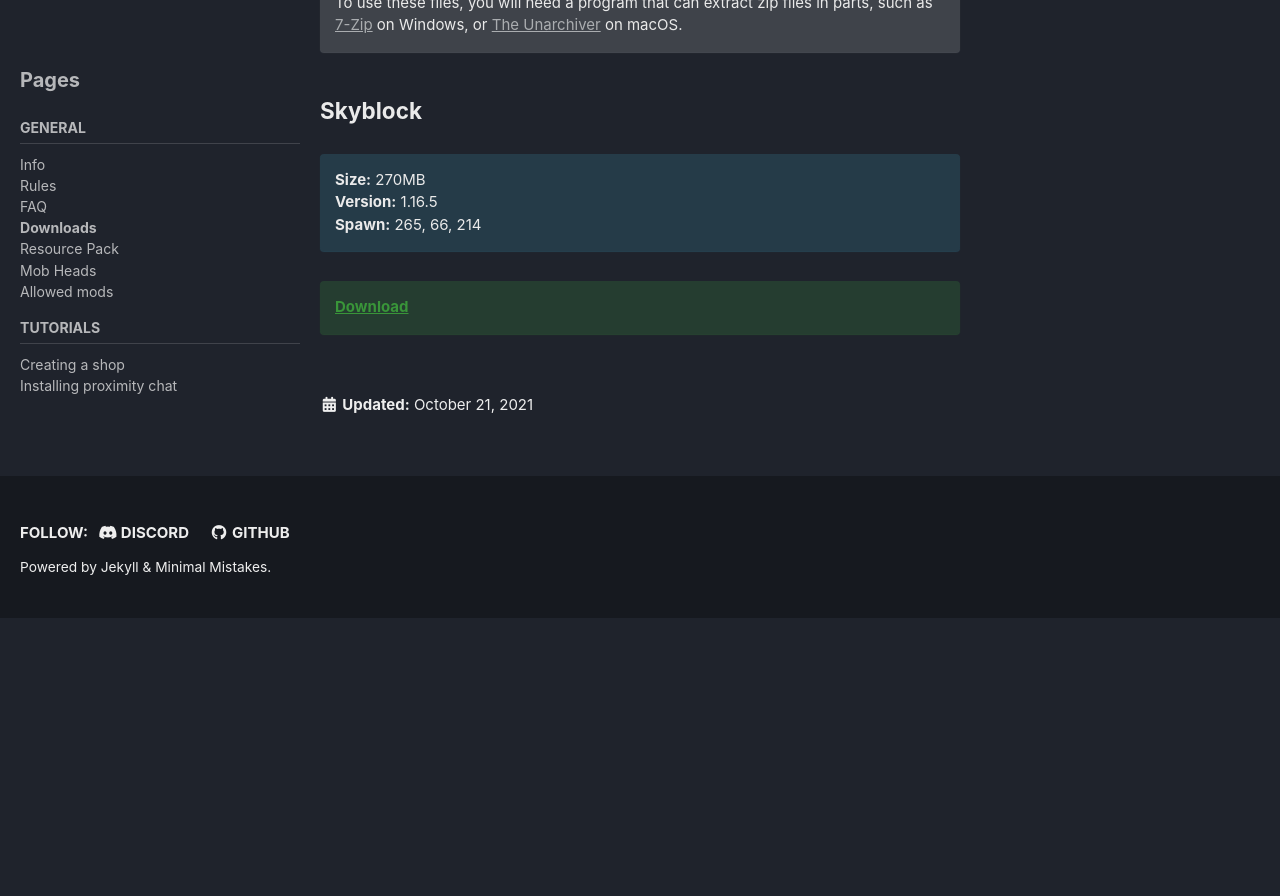
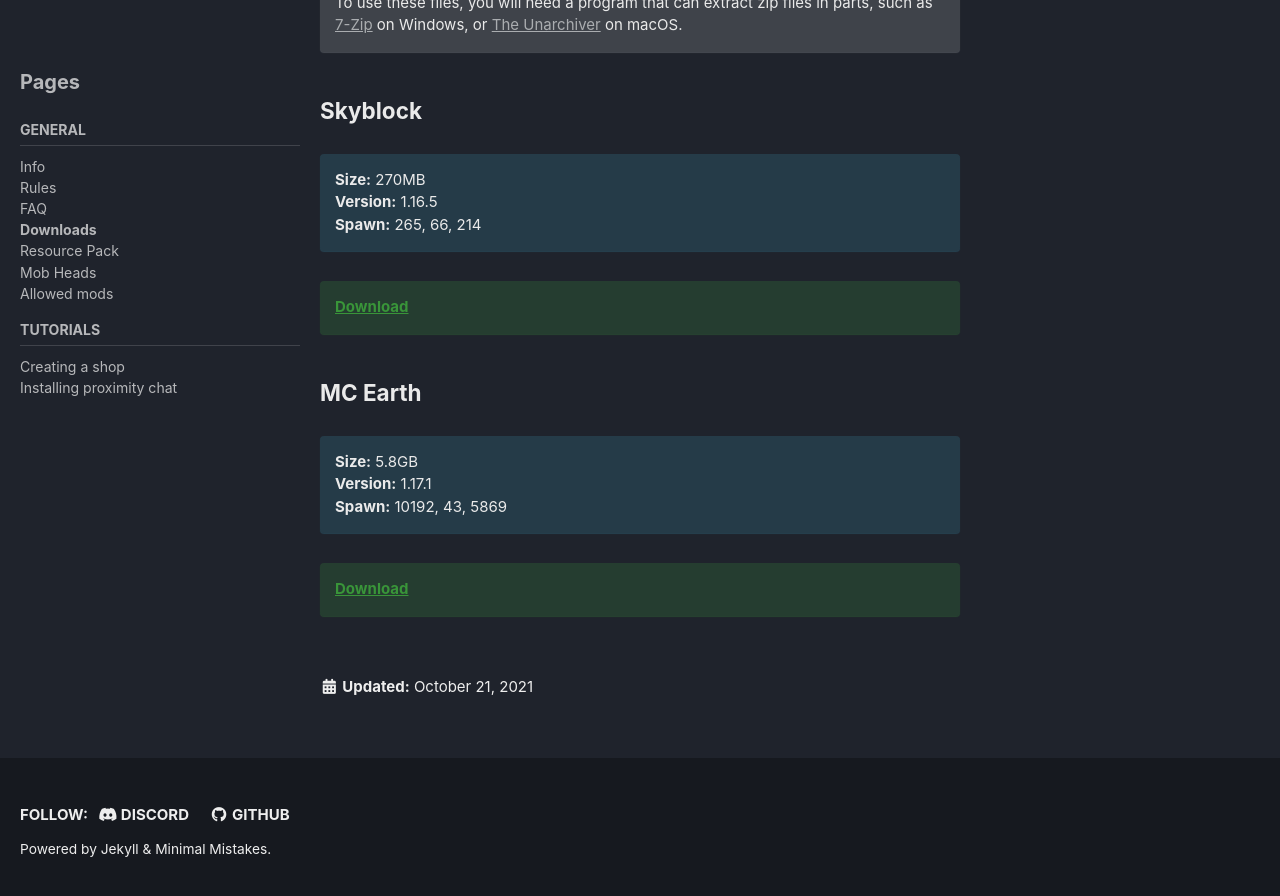
Before and after one commit to MumboDiscord/spooncraft-docs, a Jekyll site: the page built from downloads.markdown, in a window 1280 px wide and 900 px high, scrolled down 2110 px. Shown: the top 896 px of the window. Built offline with Jekyll 4.4.1, drawn with Linux system fonts in a browser that asks for light colours; cached includes are drawn as plain includes; before the commit the page ends 2728 px from its top, so only the background shows below that.

Commit message:
Update downloads.markdown

```diff
--- a/downloads.markdown
+++ b/downloads.markdown
@@ -94,3 +94,13 @@ To use these files, you will need a program that can extract zip files in parts,
 
 **[Download](https://drive.google.com/file/d/1Dy-Fh_C22fp4l5AhZB4Qvf7l7SMZg3Ce/view?usp=sharing)**
 {: .notice--success}
+
+### MC Earth
+
+**Size:** 5.8GB \
+**Version:** 1.17.1 \
+**Spawn:** 10192, 43, 5869
+{: .notice--info}
+
+**[Download](https://drive.google.com/file/d/14FkT6x1S8G79wBDKQWOxr6iyIJb9nLcW/view?usp=sharing)**
+{: .notice--success}
```
